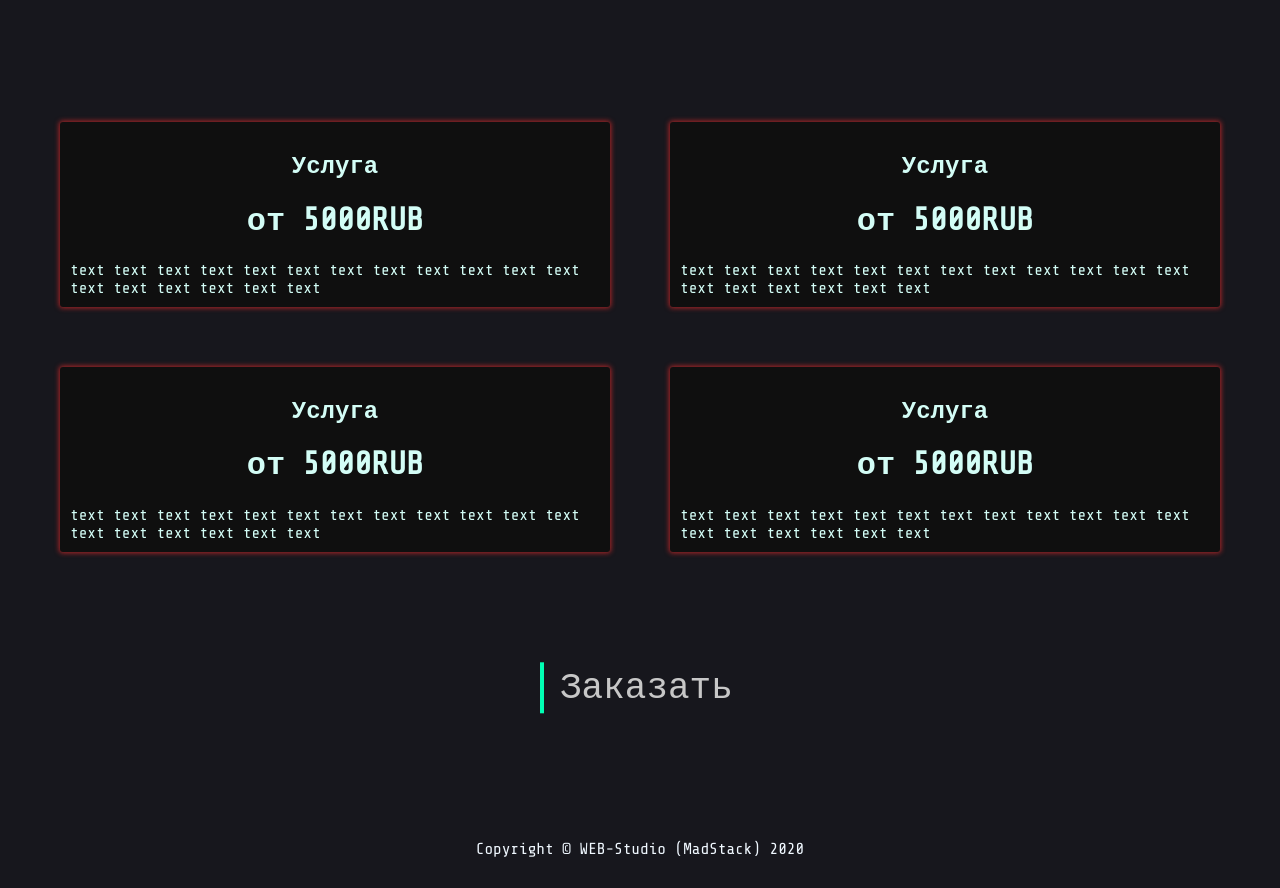
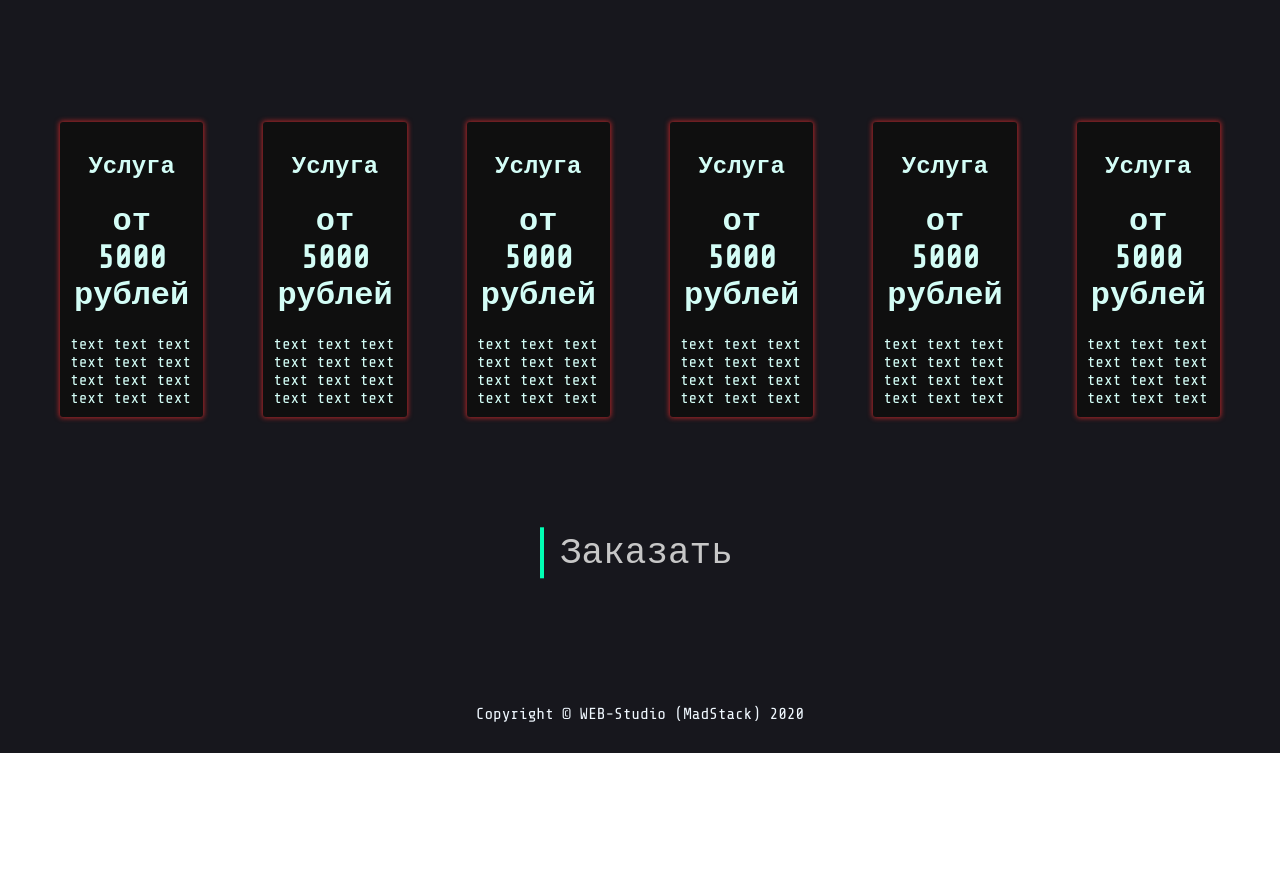
Before and after one commit to Kapibarra/madstacks, a React (Create React App) app: page / in a window 1280 px wide. Shown: the part 1860-2748 px from the top of the page. After the commit the page ends 2613 px from the top, so only its background shows below. Built offline with nearby package versions, Linux system fonts and the light colour scheme.

Commit message:
card component

```diff
--- a/src/components/Cards/Card.js
+++ b/src/components/Cards/Card.js
@@ -1,50 +1,23 @@
-import React from "react";
+import React, { Fragment } from "react";
 import Button from "../UI/Buttons/Button";
 import classes from "./Card.module.css";
+import CardItem from "./Card/CardItem";
 
 const Card = () => {
   return (
-    <React.Fragment>
+    <Fragment>
       <div className={classes.CardWrapper}>
-        <div className={classes.Card}>
-          <h2 className={classes.CardTitle}>Услуга</h2>
-          <h1 className={classes.CardSubTitle}>от 5000RUB </h1>
-          <span className={classes.CardText}>
-            text text text text text text text text text text text text text
-            text text text text text
-          </span>
-        </div>
-        <div className={classes.Card}>
-          <h2 className={classes.CardTitle}>Услуга</h2>
-          <h1 className={classes.CardSubTitle}>от 5000RUB </h1>
-          <span className={classes.CardText}>
-            text text text text text text text text text text text text text
-            text text text text text
-          </span>
-        </div>
-      </div>
-      <div className={classes.CardWrapper}>
-        <div className={classes.Card}>
-          <h2 className={classes.CardTitle}>Услуга</h2>
-          <h1 className={classes.CardSubTitle}>от 5000RUB </h1>
-          <span className={classes.CardText}>
-            text text text text text text text text text text text text text
-            text text text text text
-          </span>
-        </div>
-        <div className={classes.Card}>
-          <h2 className={classes.CardTitle}>Услуга</h2>
-          <h1 className={classes.CardSubTitle}>от 5000RUB </h1>
-          <span className={classes.CardText}>
-            text text text text text text text text text text text text text
-            text text text text text
-          </span>
-        </div>
+        <CardItem title="Услуга" price="от 5000 рублей" content="text text text text text text text text text text text text" />
+        <CardItem title="Услуга" price="от 5000 рублей" content="text text text text text text text text text text text text" />
+        <CardItem title="Услуга" price="от 5000 рублей" content="text text text text text text text text text text text text" />
+        <CardItem title="Услуга" price="от 5000 рублей" content="text text text text text text text text text text text text" />
+        <CardItem title="Услуга" price="от 5000 рублей" content="text text text text text text text text text text text text" />
+        <CardItem title="Услуга" price="от 5000 рублей" content="text text text text text text text text text text text text" />
       </div>
       <div className={classes.Wrapper}>
-      <Button name="Заказать" link="/"/>
+        <Button name="Заказать" link="/" />
       </div>
-    </React.Fragment>
+    </Fragment>
   );
 };
 
--- a/src/components/Cards/Card.module.css
+++ b/src/components/Cards/Card.module.css
@@ -12,38 +12,3 @@
     display: flex;
     flex-direction: row;
 }
-
-.Card {
-    margin: 30px;
-    padding: 10px;
-    background-color: #0f0f0f;
-    color: rgb(211, 253, 246);
-    border-radius: 3px;
-    -webkit-box-shadow: 0px 0px 5px 1px rgba(238, 44, 44, 0.7);
-    -moz-box-shadow: 0px 0px 5px 1px rgba(238, 44, 44, 0.7);
-    box-shadow: 0px 0px 5px 1px rgba(238, 44, 44, 0.7);
-    transition: all 300ms ease-in;
-}
-
-.Card:hover {
-    transition: all 300ms ease-in;
-    -webkit-box-shadow: 0px 0px 15px 8px rgba(238, 44, 44, 1);
-    -moz-box-shadow: 0px 0px 15px 8px rgba(238, 44, 44, 1);
-    box-shadow: 0px 0px 15px 8px rgba(238, 44, 44, 1);
-    cursor: pointer;
-    -moz-transform: scale(1.1);
-    -webkit-transform: scale(1.1);
-    -o-transform: scale(1.1);
-    -ms-transform: scale(1.1);
-    transform: scale(1.1);
-}
-
-.CardTitle {
-    text-align: center;
-    cursor: pointer;
-}
-
-.CardSubTitle {
-    text-align: center;
-    cursor: pointer;
-}
--- /dev/null
+++ b/src/components/Cards/Card/CardItem.js
@@ -0,0 +1,16 @@
+import React from "react";
+import classes from "./CardItem.module.css";
+
+
+const CardItem = (props) => {
+    return (
+<div className={classes.Card}>
+          <h2 className={classes.CardTitle}>{props.title}</h2>
+          <h1 className={classes.CardSubTitle}>{props.price} </h1>
+          <span className={classes.CardText}>
+            {props.content}
+          </span>
+        </div>
+    )
+}
+export default CardItem
--- /dev/null
+++ b/src/components/Cards/Card/CardItem.module.css
@@ -0,0 +1,34 @@
+.Card {
+    margin: 30px;
+    padding: 10px;
+    background-color: #0f0f0f;
+    color: rgb(211, 253, 246);
+    border-radius: 3px;
+    -webkit-box-shadow: 0px 0px 5px 1px rgba(238, 44, 44, 0.7);
+    -moz-box-shadow: 0px 0px 5px 1px rgba(238, 44, 44, 0.7);
+    box-shadow: 0px 0px 5px 1px rgba(238, 44, 44, 0.7);
+    transition: all 300ms ease-in;
+}
+
+.Card:hover {
+    transition: all 300ms ease-in;
+    -webkit-box-shadow: 0px 0px 15px 8px rgba(238, 44, 44, 1);
+    -moz-box-shadow: 0px 0px 15px 8px rgba(238, 44, 44, 1);
+    box-shadow: 0px 0px 15px 8px rgba(238, 44, 44, 1);
+    cursor: pointer;
+    -moz-transform: scale(1.1);
+    -webkit-transform: scale(1.1);
+    -o-transform: scale(1.1);
+    -ms-transform: scale(1.1);
+    transform: scale(1.1);
+}
+
+.CardTitle {
+    text-align: center;
+    cursor: pointer;
+}
+
+.CardSubTitle {
+    text-align: center;
+    cursor: pointer;
+}
```
Also changed, not shown: 1 other file (tests, documents, lock files or other folders).
